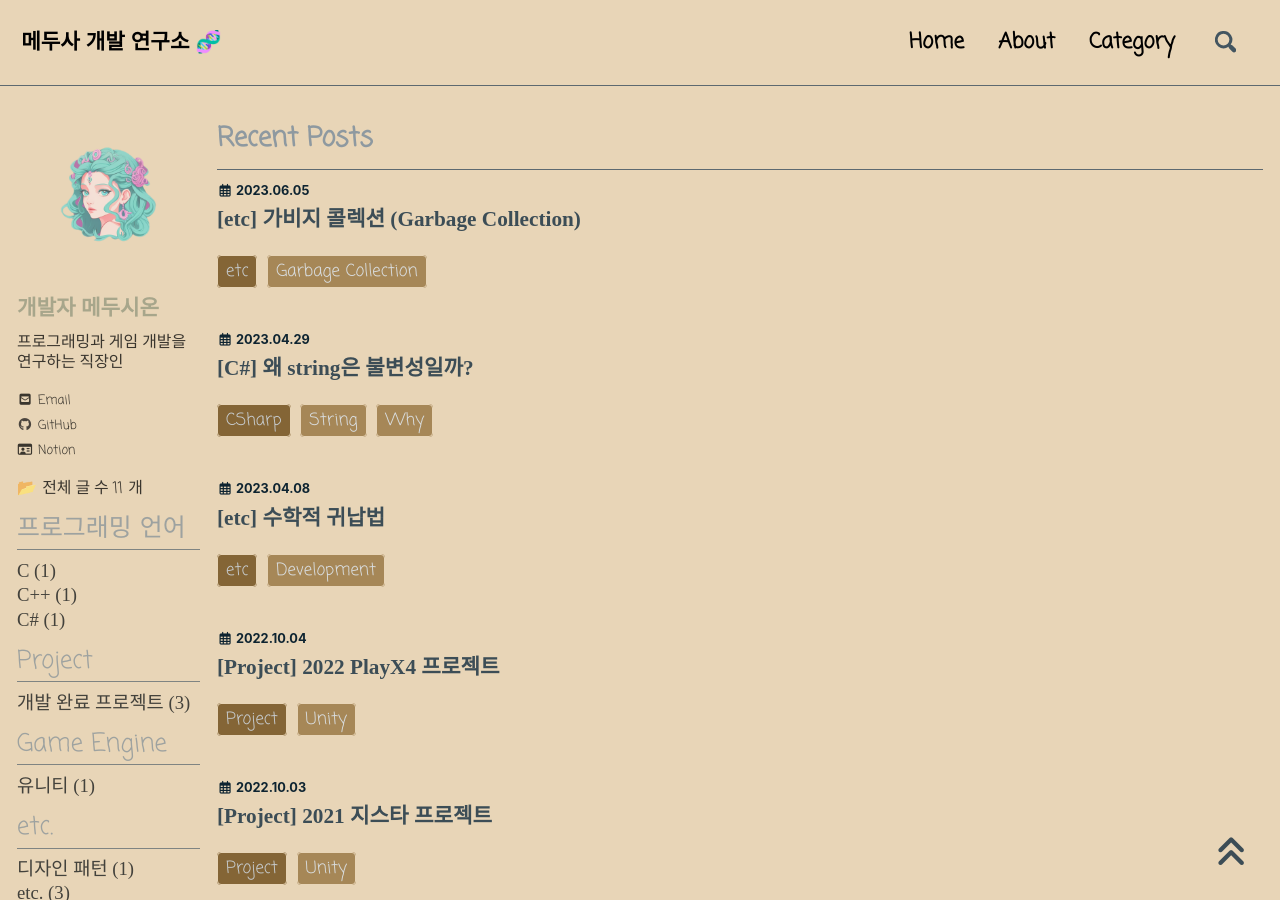
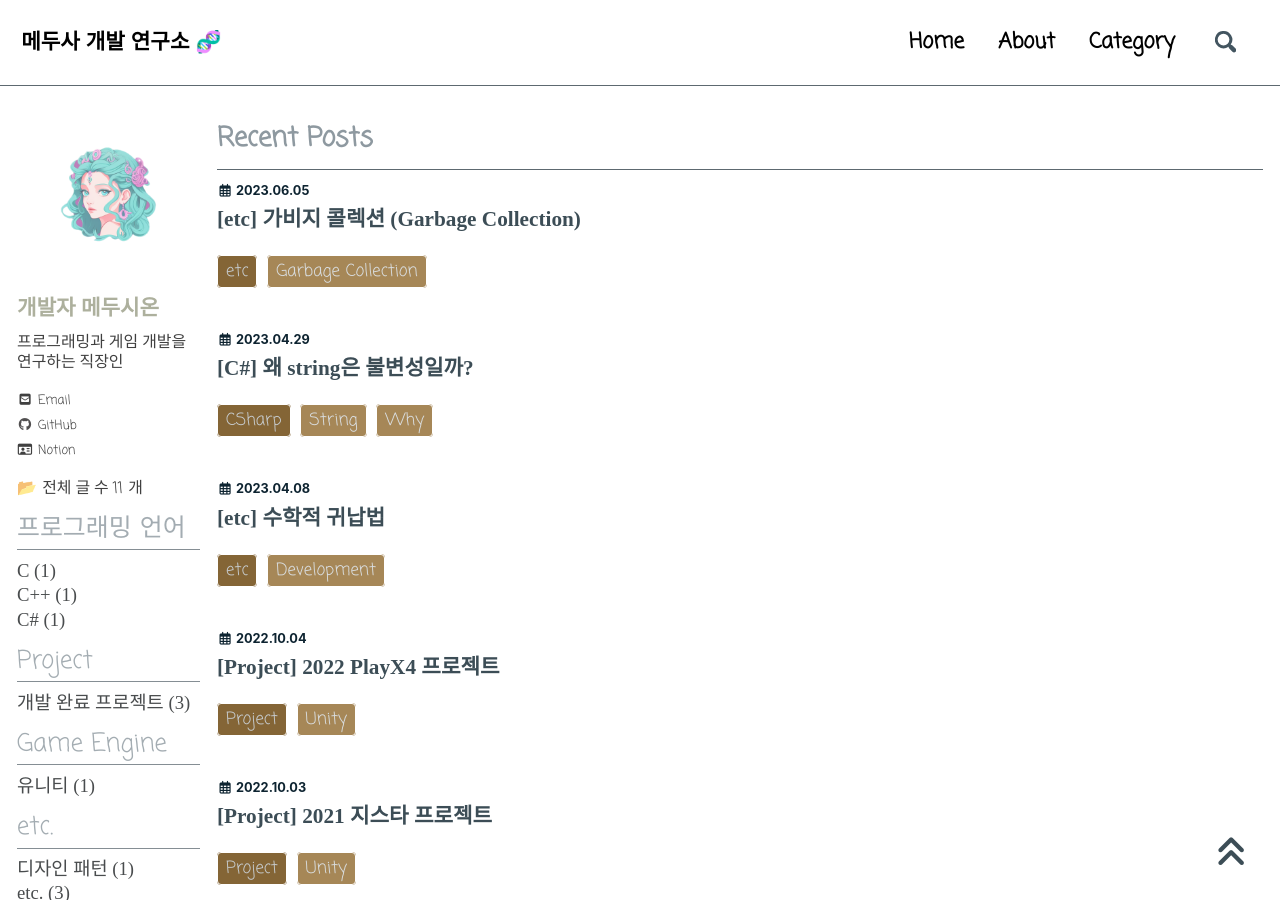
Before and after one commit to junylove/SolarSystem.github.io, a Jekyll site: the page built from index.html, in a window 1280 px wide and 900 px high. Built offline with Jekyll 4.4.1, drawn with Linux system fonts in a browser that asks for light colours; cached includes are drawn as plain includes; nearby versions of some CDN libraries; some web fonts are replaced; the list of posts is cut into pages by our own code.

Commit message:
rebase repository 1.0.2

```diff
--- a/_sass/minimal-mistakes/skins/_dark.scss
+++ b/_sass/minimal-mistakes/skins/_dark.scss
@@ -4,7 +4,7 @@
 
 /* Colors */
 $dark-gray: #0e2431 !default;
-$background-color: #e8d5b7 !default;
+$background-color: #ffffff !default;
 $text-color: #000 !default;
 $muted-text-color: $dark-gray !default;
 $primary-color: #435560 !default;
@@ -12,7 +12,7 @@ $border-color: #5D6970 !default;
 $code-background-color: mix(#fff, $background-color, 20%) !default;
 $code-background-color-dark: mix(#000, $background-color, 10%) !default;
 $form-background-color: mix(#fff, $background-color, 15%) !default;
-$footer-background-color: #4e45f7 !default;
+$footer-background-color: #0e6aeb !default;
 $link-color: mix(#000, $primary-color, 10%) !default;
 $link-color-hover: mix(#fff, $link-color, 25%) !default;
 $link-color-visited: mix(#000, $link-color, 25%) !default;
```
